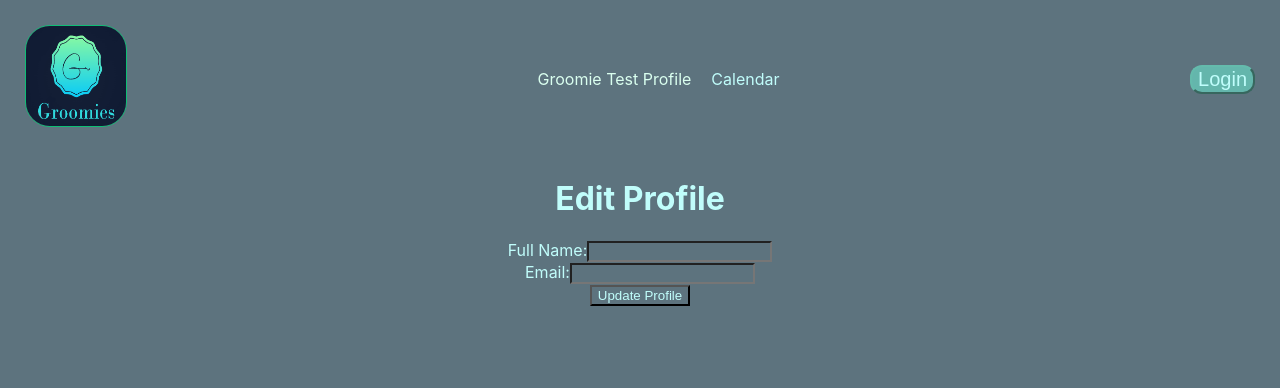
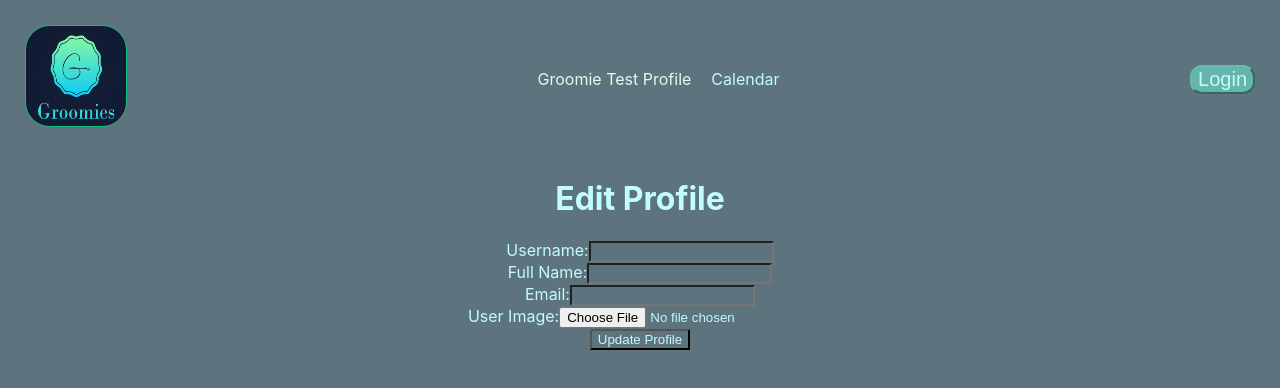
Before and after one commit to jennifermdevine/Groomies, a React (Create React App) app in the folder groomies/: page /EditProfile in a window 1280 px wide. Shown: the top 388 px of the page. Built offline with nearby package versions, Linux system fonts and the light colour scheme; no server answers.

Commit message:
user edit page has been given functionality

```diff
--- a/groomies/src/App.js
+++ b/groomies/src/App.js
@@ -20,7 +20,6 @@ function App() {
           <header>
             <Nav />
           </header>
-
           <main>
             <Routes>
               <Route path="/" element={<Home />} />
--- a/groomies/src/pages/EditProfile.jsx
+++ b/groomies/src/pages/EditProfile.jsx
@@ -2,6 +2,9 @@ import React, { useState, useEffect, useReducer } from 'react';
 import { useUser } from '../components/UserContext';
 import { supabase } from '../supabaseClient';
 import { useNavigate } from 'react-router-dom';
+import { Form, Button } from 'react-bootstrap';
+import { Helmet } from "react-helmet-async";
+import slugify from 'slugify';
 
 const reducer = (state, action) => {
     switch (action.type) {
@@ -26,101 +29,164 @@ export default function EditProfile() {
     const { user: contextUser } = useUser();
     const [state, dispatch] = useReducer(reducer, initialState);
     const { user, loading, error } = state;
+    const [userName, setUserName] = useState('');
     const [fullName, setFullName] = useState('');
     const [email, setEmail] = useState('');
-
-    // Initialize useNavigate at the top-level of the component
+    const [userImage, setUserImage] = useState(null);
     const navigate = useNavigate();
 
     useEffect(() => {
         if (contextUser) {
-            setFullName(contextUser.fullName || ''); // Initialize with user's full name or empty string
-            setEmail(contextUser.email || ''); // Initialize with user's email or empty string
+            setUserName(contextUser.userName || '');
+            setFullName(contextUser.fullName || '');
+            setEmail(contextUser.email || '');
+            setUserImage(contextUser.userImage || null);
         }
     }, [contextUser]);
 
-    const handleFullNameChange = (e) => {
-        setFullName(e.target.value);
+    const handleUserNameChange = (e) => setUserName(e.target.value);
+    const handleFullNameChange = (e) => setFullName(e.target.value);
+    const handleEmailChange = (e) => setEmail(e.target.value);
+
+    const uploadImage = async (file) => {
+        if (!file) return null;
+
+        const fileExt = file.name.split('.').pop();
+        const newFileName = `${contextUser.userId}_${Date.now()}.${fileExt}`;
+        const newFilePath = `users/${newFileName}`;
+
+        if (contextUser.userImage && contextUser.userImage !== newFileName) {
+            const oldImagePath = `users/${contextUser.userImage}`;
+            try {
+                console.log("Attempting to delete old image at path:", oldImagePath);
+                const { error: deleteError } = await supabase.storage.from('Images').remove([oldImagePath]);
+                if (deleteError) {
+                    console.error("Error deleting old image:", deleteError);
+                } else {
+                    console.log("Old image deleted successfully", oldImagePath);
+                }
+            } catch (error) {
+                console.error("Exception while deleting old image:", error);
+            }
+        }
+
+        try {
+            console.log("Uploading new image at path:", newFilePath);
+            let { error: uploadError } = await supabase.storage.from('Images').upload(newFilePath, file);
+
+            if (uploadError) throw uploadError;
+
+            return newFileName;
+
+        } catch (uploadError) {
+            console.error('Upload error:', uploadError);
+            throw new Error('Failed to upload image');
+        }
     };
 
-    const handleEmailChange = (e) => {
-        setEmail(e.target.value);
+    const handleImageChange = async (e) => {
+        const file = e.target.files[0];
+        if (!file) return;
+
+        try {
+            const newFileName = await uploadImage(file);
+            if (newFileName) {
+                setUserImage(newFileName);
+            }
+        } catch (error) {
+            console.error('Error uploading image:', error);
+        }
     };
 
     const handleUpdateProfile = async (e) => {
-        e.preventDefault(); // Prevent the default form submission behavior
-
+        e.preventDefault();
         if (!contextUser) {
-            // If the user is not logged in (contextUser is null), handle the error
             dispatch({ type: 'UPDATE_FAIL', payload: 'User not logged in' });
             return;
         }
 
-        try {
+        const userSlug = slugify(fullName, {
+            lower: true,
+            strict: true,
+            trim: true
+        });
+
         dispatch({ type: 'UPDATE_REQUEST' });
 
-            console.log('Updating profile...', contextUser);
-            console.log('User ID:', contextUser.userId);
-            console.log('Full Name:', fullName);
-            console.log('Email:', email);
+        try {
+            const updatedProfile = {
+                userName,
+                fullName,
+                email,
+                userImage: userImage,
+                userSlug
+            };
 
-            // Update the user's profile
             const { data, error } = await supabase
                 .from('users')
-                .update({
-                    fullName,
-                    email,
-                })
-                .eq('userId', contextUser.userId); // Update based on the user's userId
-            console.log('1 Data from Supabase:', data);
-            console.log('2 Data from Supabase:', data);
-            console.log('Error from Supabase:', error);
+                .update(updatedProfile)
+                .eq('userId', contextUser.userId);
 
             if (error) throw error;
 
             if (data && data.length > 0) {
-                // Check if data is not null and contains at least one item
                 dispatch({ type: 'UPDATE_SUCCESS', payload: data[0] });
-                alert('Profile updated!');
-
-                // Use the `navigate` function to navigate to the user profile page
                 navigate(`/user/${contextUser.userId}`);
             } else {
-                // Handle the case where data is null or empty
-                dispatch({ type: 'UPDATE_FAIL', payload: 'Profile update failed' });
+                dispatch({ type: 'UPDATE_FAIL', payload: 'Failed to update profile' });
             }
         } catch (error) {
             console.error('Error updating profile:', error.message);
-            dispatch({ type: 'UPDATE_FAIL', payload: error.error_description || error.message });
+            dispatch({ type: 'UPDATE_FAIL', payload: error.message || 'Error updating profile' });
         }
     };
 
     return (
         <div>
-            <h1>Edit Profile</h1>
-            <form onSubmit={handleUpdateProfile}>
-                <div>
-                    <label htmlFor="fullName">Full Name:</label>
-                    <input
+            <Helmet>
+                <title>Edit Profile</title>
+            </Helmet>
+            <h1 className="text-primary font-weight-bold">Edit Profile</h1>
+            <div className="profile-container d-flex justify-content-between">
+                <div className="user-edit-form flex-grow-1">
+                    <Form onSubmit={handleUpdateProfile}>
+                        <Form.Group controlId="userName">
+                            <Form.Label>Username:</Form.Label>
+                            <Form.Control
                                 type="text"
-                        id="fullName"
+                                value={userName}
+                                onChange={handleUserNameChange}
+                            />
+                        </Form.Group>
+                        <Form.Group controlId="fullName">
+                            <Form.Label>Full Name:</Form.Label>
+                            <Form.Control
+                                type="text"
                                 value={fullName}
                                 onChange={handleFullNameChange}
                             />
-                </div>
-                <div>
-                    <label htmlFor="email">Email:</label>
-                    <input
+                        </Form.Group>
+                        <Form.Group controlId="email">
+                            <Form.Label>Email:</Form.Label>
+                            <Form.Control
                                 type="email"
-                        id="email"
                                 value={email}
                                 onChange={handleEmailChange}
                             />
+                        </Form.Group>
+                        <Form.Group controlId="userImage">
+                            <Form.Label>User Image:</Form.Label>
+                            <Form.Control
+                                type="file"
+                                onChange={handleImageChange}
+                            />
+                        </Form.Group>
+                        <Button variant="primary" type="submit">Update Profile</Button>
+                    </Form>
                 </div>
-                <button type="submit">Update Profile</button>
-            </form>
-            {loading && <p>Updating...</p>}
+                {loading && <p>Loading...</p>}
                 {error && <p>Error: {error}</p>}
+            </div>
         </div>
     );
 }
--- a/groomies/src/pages/UserProfile.jsx
+++ b/groomies/src/pages/UserProfile.jsx
@@ -1,9 +1,8 @@
-// UserProfile.jsx
-import React, { useEffect, useReducer, useState } from 'react';
+import React, { useEffect, useReducer } from 'react';
 import { Helmet } from "react-helmet-async";
 import Card from 'react-bootstrap/Card';
 import { useUser } from '../components/UserContext';
-import { fetchPetsWithImages, getImageUrl } from './PetProfile';
+import { fetchPetsWithImages } from './PetProfile';
 import { supabase } from '../supabaseClient';
 
 // Reducer for managing the state
@@ -31,7 +30,7 @@ const initialState = {
 export default function UserProfile() {
   const { user: contextUser } = useUser();
   const [{ user, loading, error }, dispatch] = useReducer(reducer, initialState);
-  const [userImage, setUserImage] = useState();
+  const baseImageUrl = "https://hkyyizxvogotpfozdbdg.supabase.co/storage/v1/object/public/Images/users/";
 
   useEffect(() => {
     const fetchUserAndPets = async () => {
@@ -40,17 +39,15 @@ export default function UserProfile() {
         const { data, error } = await supabase
           .from('users')
           .select(`
-            *,
-            pets(petId, petName, petSlug, petImage, species)
-          `)
+                        *,
+                        pets(petId, petName, petSlug, petImage, species)
+                    `)
           .eq('userId', contextUser?.userId);
 
         if (error) throw error;
 
         if (data && data.length > 0) {
           const userData = data[0];
-          const imageUrl = await getImageUrl('users', userData.userImage) || 'default_profile_image.jpg';
-          setUserImage(imageUrl);
 
           const petsWithImages = userData.pets ? await fetchPetsWithImages(userData.pets) : [];
           dispatch({ type: 'FETCH_SUCCESS', payload: { ...userData, pets: petsWithImages } });
@@ -69,7 +66,7 @@ export default function UserProfile() {
   return (
     <div>
       <Helmet>
-        <title>{user?.userSlug ? `${user.userSlug}'s Profile` : 'User Profile'}</title>
+        <title>{user?.userSlug ? `${user.fullName}'s Profile` : 'User Profile'}</title>
       </Helmet>
       <h1 style={{ color: 'rgb(17, 28, 52)', fontWeight: '800' }}>User Profile</h1>
       {loading && <p>Loading...</p>}
@@ -80,10 +77,10 @@ export default function UserProfile() {
             <Card>
               <Card.Title>{user.fullName}</Card.Title>
               <Card.Body>
-                <Card.Img
+              <Card.Img
                   className="profImg"
                   variant="top"
-                  src={userImage}
+                  src={user.userImage ? `${baseImageUrl}${user.userImage}` : 'default_profile_image.jpg'}
                   alt={`${user.userName}'s profile`}
                   style={{
                     height: '20vh',
```
Lines whose indentation alone changed are shown as unchanged.
